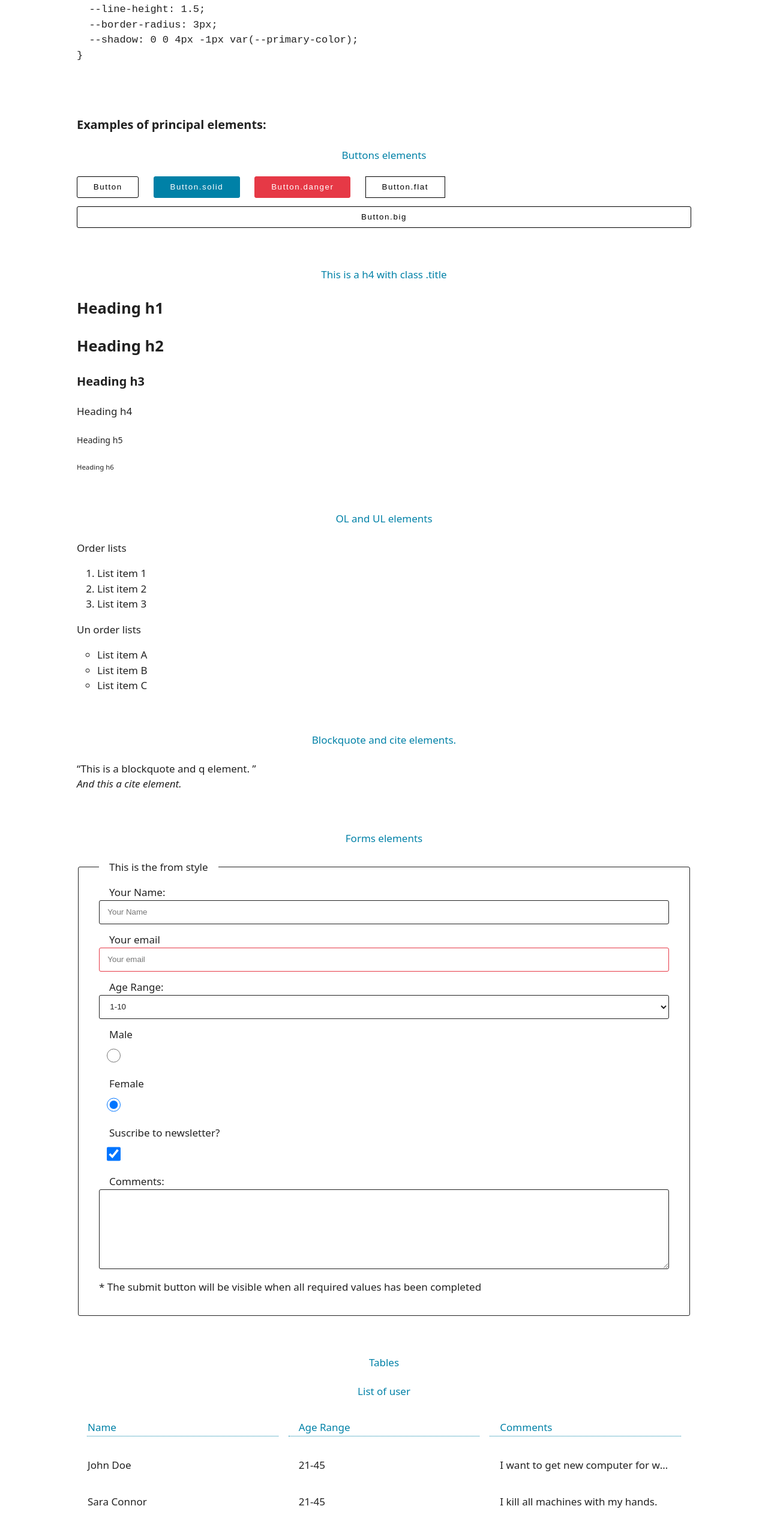
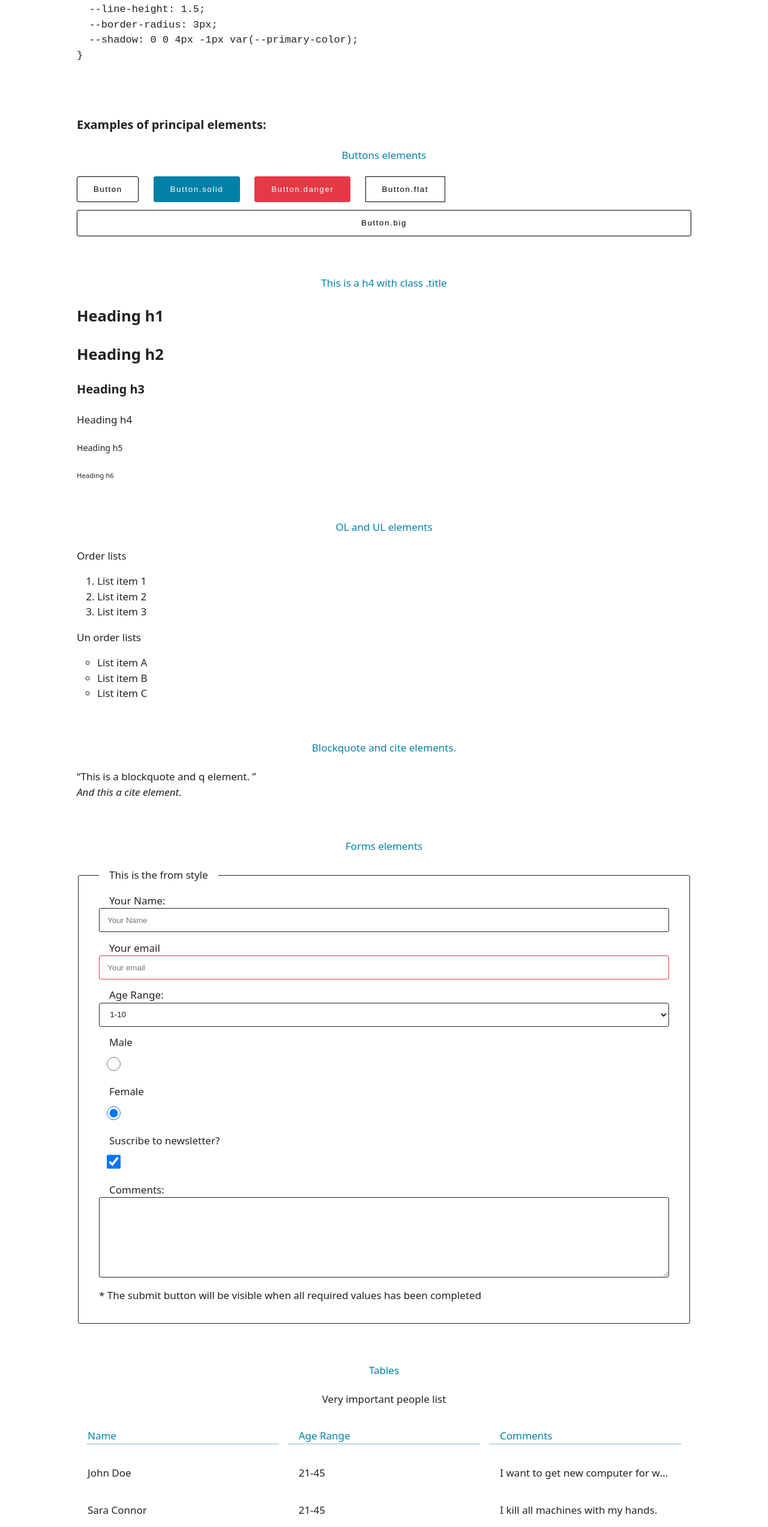
Before and after one commit to galiprandi/css-toolset, a website: page index.html in a window 1280 px wide. Shown: the part 735-3281 px from the top of the page at 60% size. Drawn offline with Linux system fonts and the light colour scheme.

Commit message:
Some improvments

```diff
--- a/css-toolset.css
+++ b/css-toolset.css
@@ -112,7 +112,7 @@ button {
   border: 1px solid;
   border-radius: var(--border-radius);
   background-color: var(--background-color);
-  line-height: 2em;
+  line-height: 2.5em;
   letter-spacing: 0.12em;
   transition-property: color, box-shadow, border;
   transition-duration: 0.2s;
@@ -223,6 +223,8 @@ input[type='submit'] {
   border-color: var(--danger-color);
   background-color: var(--danger-color);
   cursor: pointer;
+  transition-property: background-color, border-color, box-shadow;
+  transition-duration: 0.4s;
 }
 
 input[type='submit']:hover {
@@ -264,11 +266,13 @@ thead {
   border-color: var(--primary-color);
 }
 caption {
-  color: var(--primary-color);
   font-weight: normal;
 }
 tr:hover {
   color: var(--primary-color);
+  cursor: pointer;
+  outline: 1px solid;
+  font-weight: normal;
 }
 td:first-child {
   font-weight: normal;
--- a/index.html
+++ b/index.html
@@ -148,7 +148,7 @@
       <h4 class="title">Tables</h4>
       <table>
         <caption>
-          List of user
+          Very important people list
         </caption>
         <thead>
           <tr>
```
